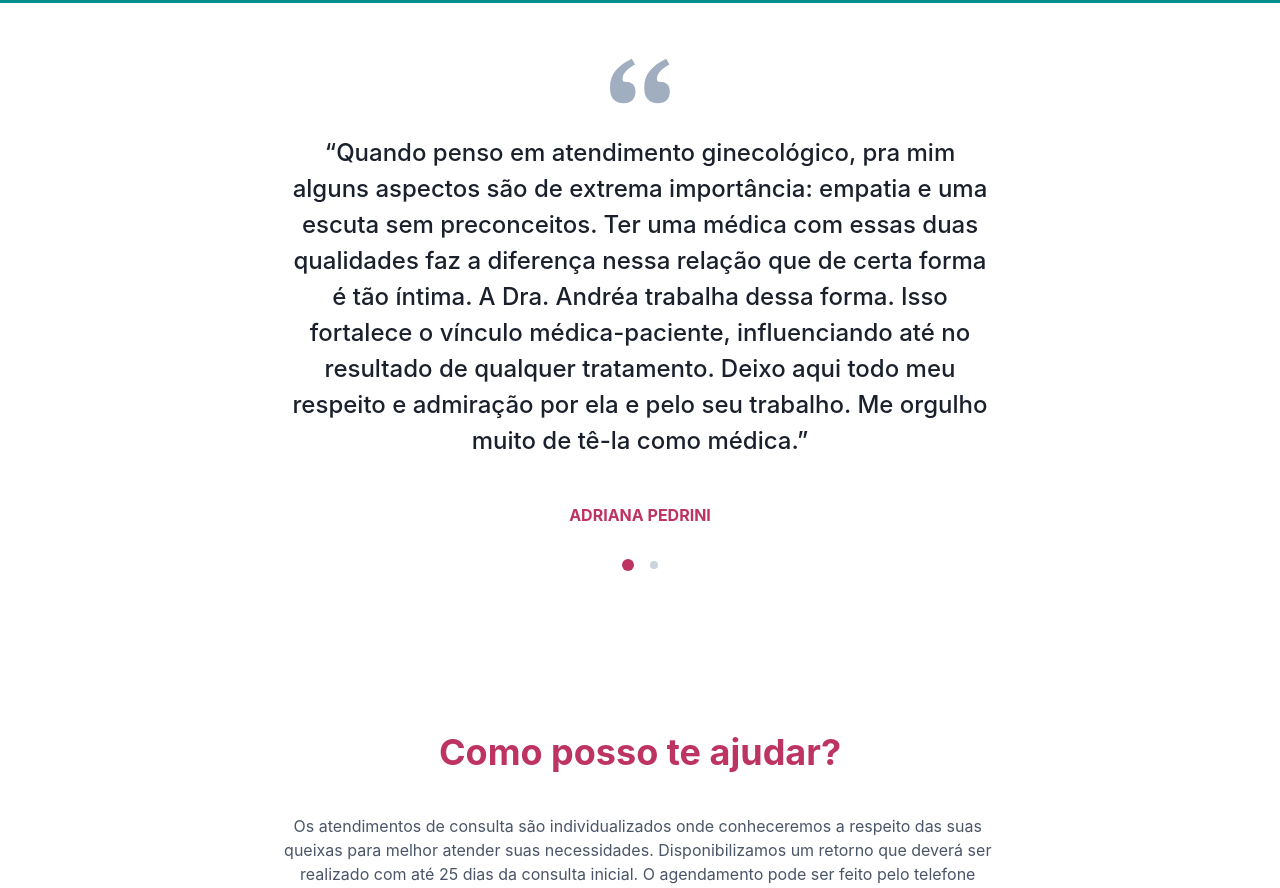
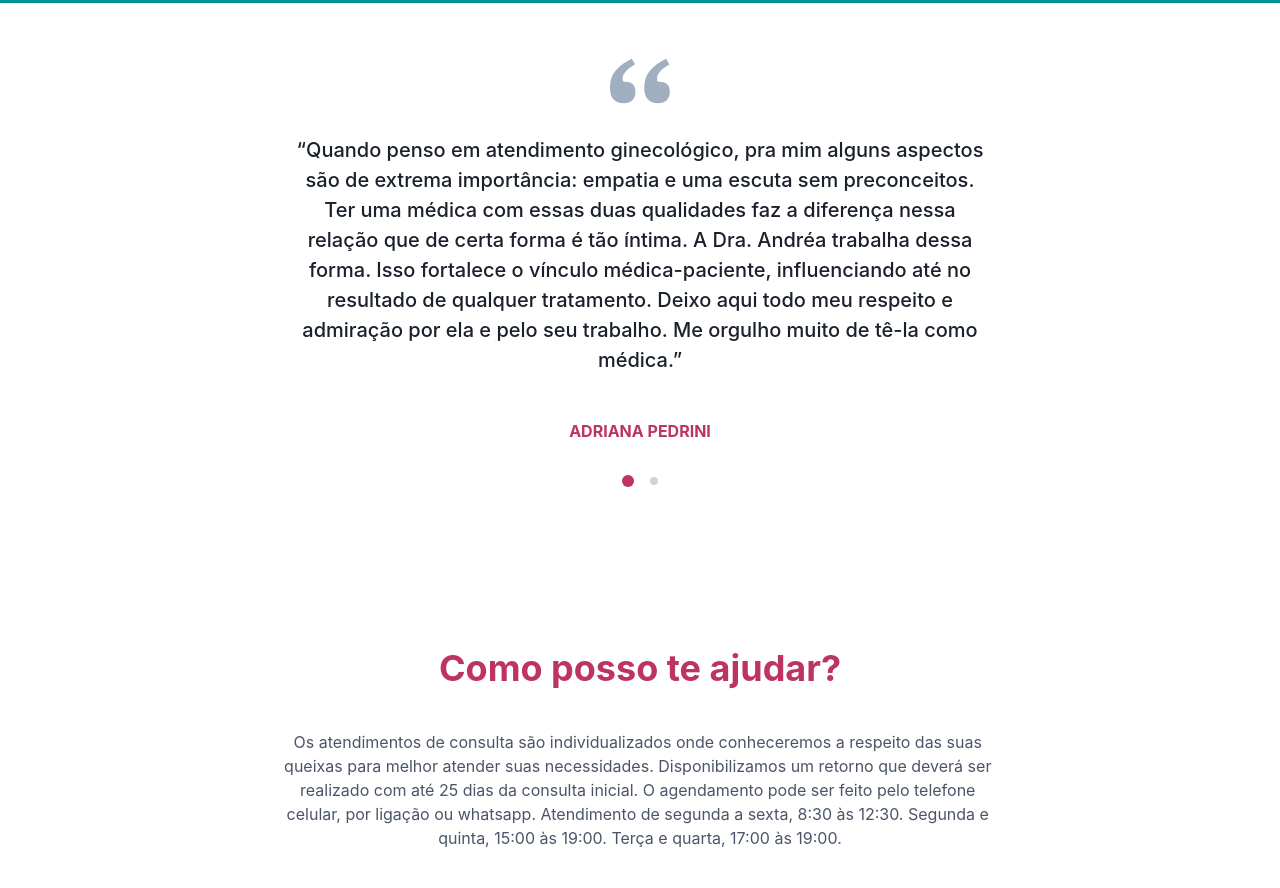
Before and after one commit to kassioleonato/repositorio_teste, a Next.js app: page / in a window 1280 px wide. Shown: the part 3560-4448 px from the top of the page. Built offline with nearby package versions, Linux system fonts and the light colour scheme.

Commit message:
fix:choices content

```diff
--- a/src/components/Testimonial.tsx
+++ b/src/components/Testimonial.tsx
@@ -27,7 +27,7 @@ export const Testimonial = () => {
           color='gray.400'
           fontSize={{ base: '3xl', md: '6xl' }}
         />
-        <Text fontSize={{ base: 'xl', md: '2xl' }} fontWeight="medium" mt="6">
+        <Text fontSize={{ base: 'xl', md: 'xl' }} fontWeight="medium" mt="6">
           &ldquo;{testimonial?.content}&rdquo;
         </Text>
         <Quotee
```
